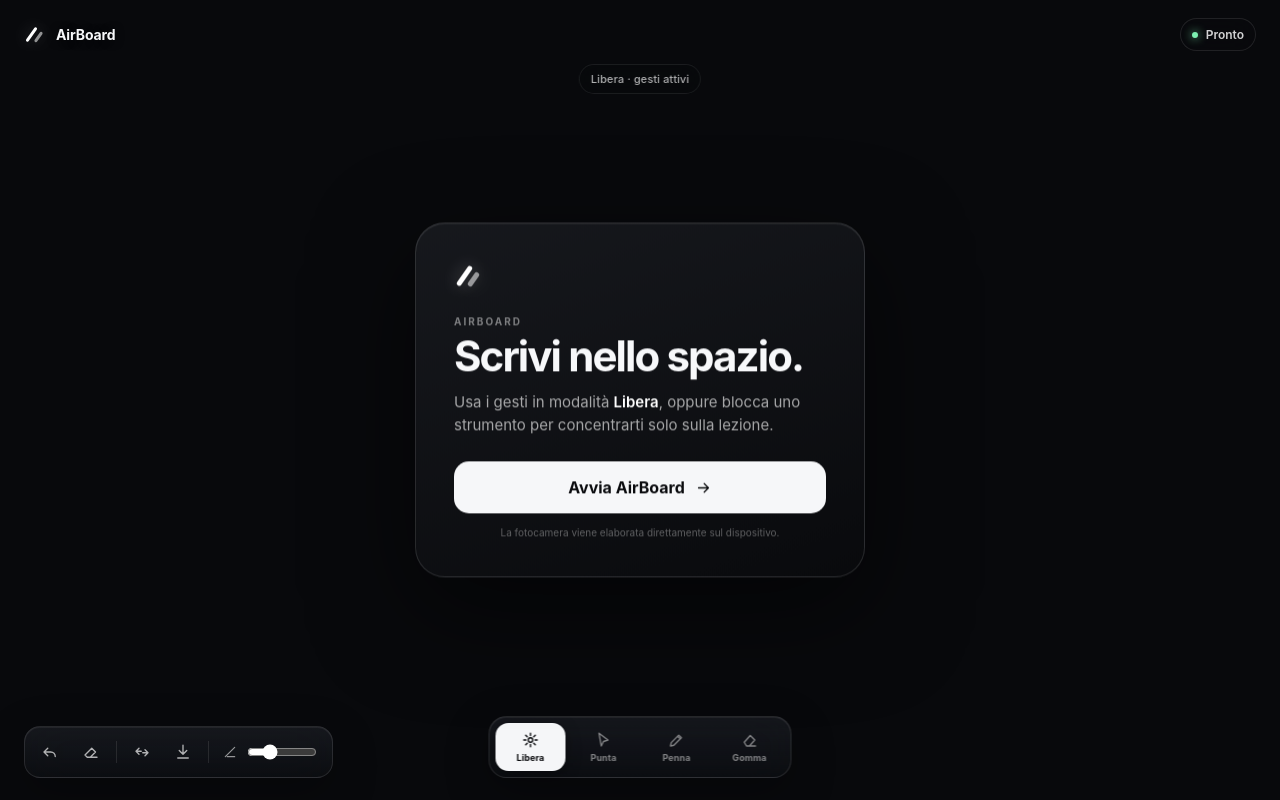
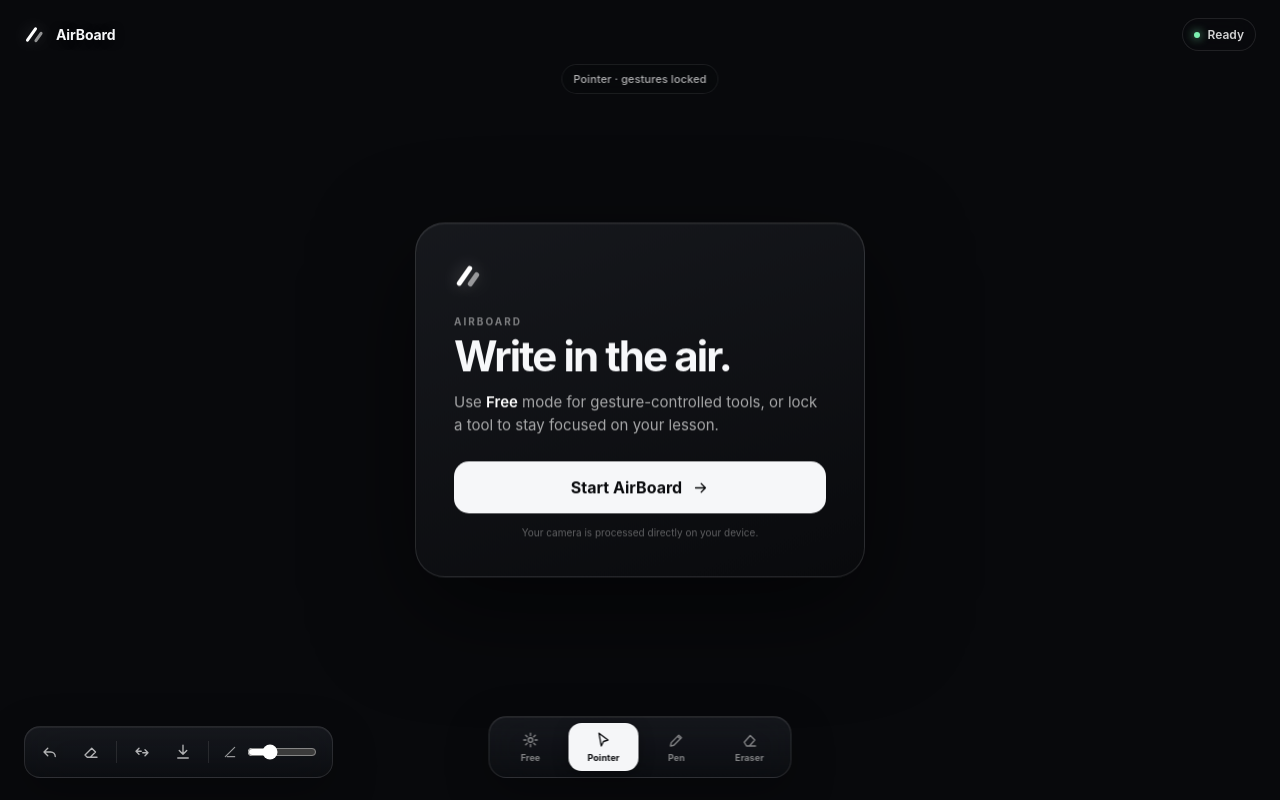
Before and after one commit to doppiaelle/airboard, a plain HTML site: page index.html in a window 1280 px wide. Drawn offline with Linux system fonts and the light colour scheme.

Commit message:
Switch AirBoard UI to English and default to Pointer

```diff
--- a/index.html
+++ b/index.html
@@ -1,9 +1,9 @@
 <!doctype html>
-<html lang="it"><head><meta charset="utf-8"/><meta name="viewport" content="width=device-width,initial-scale=1,viewport-fit=cover,user-scalable=no"/><meta name="theme-color" content="#08090c"/><link rel="manifest" href="./manifest.webmanifest"/><link rel="stylesheet" href="./styles.css"/><title>AirBoard</title></head>
+<html lang="en"><head><meta charset="utf-8"/><meta name="viewport" content="width=device-width,initial-scale=1,viewport-fit=cover,user-scalable=no"/><meta name="theme-color" content="#08090c"/><link rel="manifest" href="./manifest.webmanifest"/><link rel="stylesheet" href="./styles.css"/><title>AirBoard</title></head>
 <body><main id="stage"><video id="camera" playsinline muted></video><canvas id="ink"></canvas><canvas id="hud"></canvas>
-<div id="welcome" class="panel"><div class="brand-mark"><span></span><span></span></div><div class="eyebrow">AIRBOARD</div><h1>Scrivi nello spazio.</h1><p>Usa i gesti in modalità <b>Libera</b>, oppure blocca uno strumento per concentrarti solo sulla lezione.</p><button id="start" class="start-btn">Avvia AirBoard <svg viewBox="0 0 24 24"><path d="M5 12h14M13 6l6 6-6 6"/></svg></button><small>La fotocamera viene elaborata direttamente sul dispositivo.</small></div>
-<div class="topbar"><div class="brand"><div class="brand-mark small"><span></span><span></span></div><span>AirBoard</span></div><div class="live-state"><i></i><span id="status">Pronto</span></div></div>
-<div id="gestureHint" class="gesture-hint">Libera · gesti attivi</div>
-<div class="utility-switch glass"><button id="undo" class="icon-btn" title="Annulla" aria-label="Annulla"><svg viewBox="0 0 24 24"><path d="M9 7 4 12l5 5M5 12h8a6 6 0 0 1 6 6"/></svg></button><button id="clear" class="icon-btn" title="Pulisci lavagna" aria-label="Pulisci lavagna"><svg viewBox="0 0 24 24"><path d="m4 16 9-9 5 5-7 7H7l-3-3ZM11 19h9"/></svg></button><span class="divider"></span><button id="mirror" class="icon-btn" title="Specchia camera" aria-label="Specchia camera"><svg viewBox="0 0 24 24"><path d="M8 7 4 11l4 4M4 11h7M16 17l4-4-4-4M20 13h-7"/></svg></button><button id="download" class="icon-btn" title="Esporta PNG" aria-label="Esporta PNG"><svg viewBox="0 0 24 24"><path d="M12 3v12M7 10l5 5 5-5M5 20h14"/></svg></button><span class="divider desktop-only"></span><label class="stroke-control"><svg viewBox="0 0 24 24"><path d="M5 19 19 5M8 19h11"/></svg><input id="width" type="range" min="2" max="16" value="6" aria-label="Spessore penna"/></label></div>
-<div class="tool-dock glass" role="group" aria-label="Strumenti AirBoard"><button class="mode-btn active" data-mode="free"><svg viewBox="0 0 24 24"><path d="M12 3v3M12 18v3M3 12h3M18 12h3M5.6 5.6l2.1 2.1M16.3 16.3l2.1 2.1M18.4 5.6l-2.1 2.1M7.7 16.3l-2.1 2.1"/><circle cx="12" cy="12" r="3"/></svg><span>Libera</span></button><button class="mode-btn" data-mode="pointer"><svg viewBox="0 0 24 24"><path d="m6 3 12 9-6 2-3 6L6 3Z"/></svg><span>Punta</span></button><button class="mode-btn" data-mode="pen"><svg viewBox="0 0 24 24"><path d="m4 20 4.5-1 10-10-3.5-3.5-10 10L4 20ZM13.5 7l3.5 3.5"/></svg><span>Penna</span></button><button class="mode-btn" data-mode="eraser"><svg viewBox="0 0 24 24"><path d="m5 15 8-9 6 6-7 8H8l-3-5ZM11 20h9"/></svg><span>Gomma</span></button></div>
+<div id="welcome" class="panel"><div class="brand-mark"><span></span><span></span></div><div class="eyebrow">AIRBOARD</div><h1>Write in the air.</h1><p>Use <b>Free</b> mode for gesture-controlled tools, or lock a tool to stay focused on your lesson.</p><button id="start" class="start-btn">Start AirBoard <svg viewBox="0 0 24 24"><path d="M5 12h14M13 6l6 6-6 6"/></svg></button><small>Your camera is processed directly on your device.</small></div>
+<div class="topbar"><div class="brand"><div class="brand-mark small"><span></span><span></span></div><span>AirBoard</span></div><div class="live-state"><i></i><span id="status">Ready</span></div></div>
+<div id="gestureHint" class="gesture-hint">Pointer · gestures locked</div>
+<div class="utility-switch glass"><button id="undo" class="icon-btn" title="Undo" aria-label="Undo"><svg viewBox="0 0 24 24"><path d="M9 7 4 12l5 5M5 12h8a6 6 0 0 1 6 6"/></svg></button><button id="clear" class="icon-btn" title="Clear board" aria-label="Clear board"><svg viewBox="0 0 24 24"><path d="m4 16 9-9 5 5-7 7H7l-3-3ZM11 19h9"/></svg></button><span class="divider"></span><button id="mirror" class="icon-btn" title="Mirror camera" aria-label="Mirror camera"><svg viewBox="0 0 24 24"><path d="M8 7 4 11l4 4M4 11h7M16 17l4-4-4-4M20 13h-7"/></svg></button><button id="download" class="icon-btn" title="Export PNG" aria-label="Export PNG"><svg viewBox="0 0 24 24"><path d="M12 3v12M7 10l5 5 5-5M5 20h14"/></svg></button><span class="divider desktop-only"></span><label class="stroke-control"><svg viewBox="0 0 24 24"><path d="M5 19 19 5M8 19h11"/></svg><input id="width" type="range" min="2" max="16" value="6" aria-label="Pen thickness"/></label></div>
+<div class="tool-dock glass" role="group" aria-label="AirBoard tools"><button class="mode-btn" data-mode="free"><svg viewBox="0 0 24 24"><path d="M12 3v3M12 18v3M3 12h3M18 12h3M5.6 5.6l2.1 2.1M16.3 16.3l2.1 2.1M18.4 5.6l-2.1 2.1M7.7 16.3l-2.1 2.1"/><circle cx="12" cy="12" r="3"/></svg><span>Free</span></button><button class="mode-btn active" data-mode="pointer"><svg viewBox="0 0 24 24"><path d="m6 3 12 9-6 2-3 6L6 3Z"/></svg><span>Pointer</span></button><button class="mode-btn" data-mode="pen"><svg viewBox="0 0 24 24"><path d="m4 20 4.5-1 10-10-3.5-3.5-10 10L4 20ZM13.5 7l3.5 3.5"/></svg><span>Pen</span></button><button class="mode-btn" data-mode="eraser"><svg viewBox="0 0 24 24"><path d="m5 15 8-9 6 6-7 8H8l-3-5ZM11 20h9"/></svg><span>Eraser</span></button></div>
 </main><script type="module" src="./app.js"></script></body></html>
```
